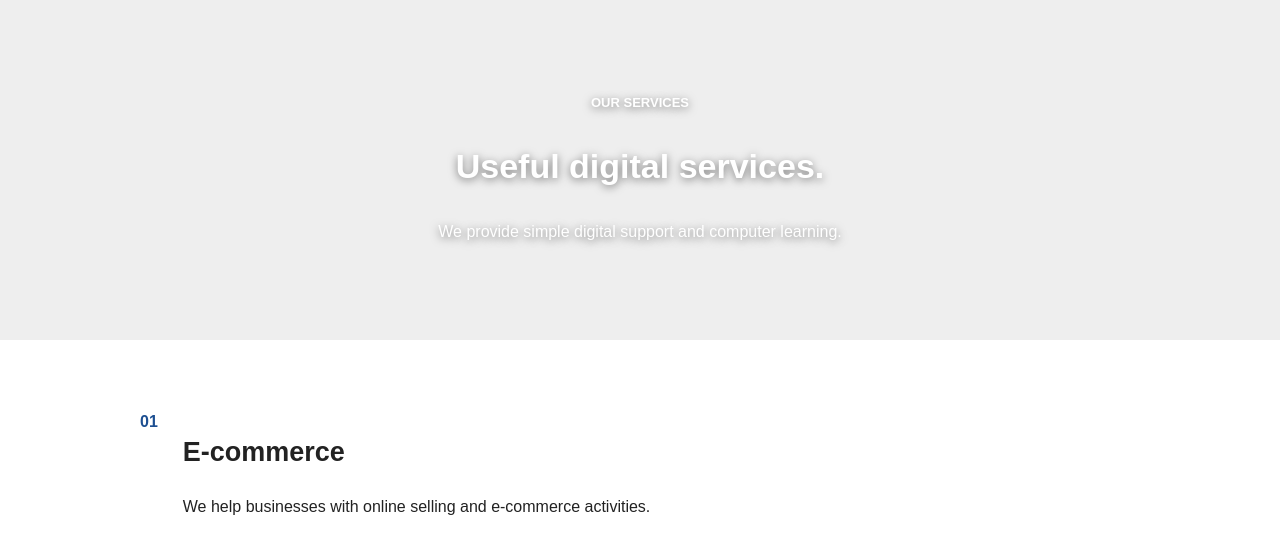
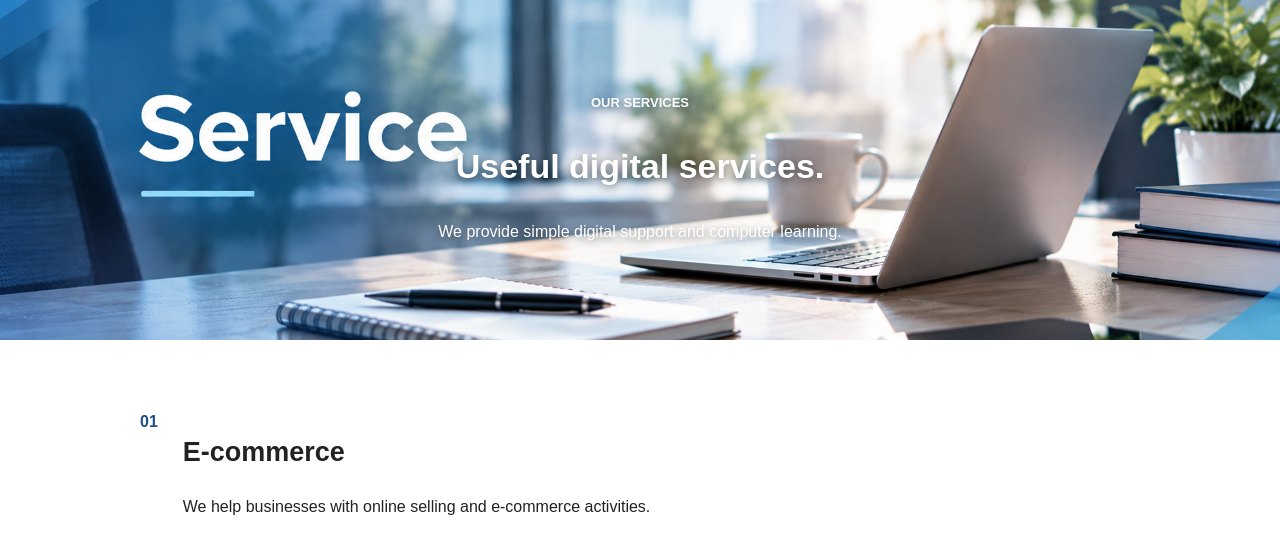
Before and after one commit to honlin0807/webitgen008, a PHP site: page /services.html in a window 1280 px wide. Shown: the part 52-591 px from the top of the page. Run offline with PHP 8.4, Linux system fonts and the light colour scheme; some libraries are stand-ins or nearby versions.

Commit message:
Update website content

```diff
--- a/about.html
+++ b/about.html
@@ -1,11 +1,13 @@
 <!DOCTYPE html>
 <html lang="en">
+
 <head>
     <meta charset="UTF-8">
     <meta name="viewport" content="width=device-width, initial-scale=1.0">
     <title>About Us | NEIVCE Trading PLT</title>
     <link rel="stylesheet" href="styles/styles.css">
 </head>
+
 <body>
     <header class="site-header">
         <div class="nav-wrap">
@@ -29,7 +31,8 @@
         <section class="section two-col">
             <div>
                 <h2>Our background</h2>
-                <p data-content="about">NEIVCE Trading PLT is based in Kajang, Selangor. We provide practical digital services and training for customers.</p>
+                <p data-content="about">NEIVCE Trading PLT is based in Kajang, Selangor. We provide practical digital
+                    services and training for customers.</p>
                 <h3>Business nature</h3>
                 <p>NEIVCE Trading PLT operates in e-commerce, computer programming services and computer training.</p>
             </div>
@@ -61,4 +64,5 @@
     <script src="js/supabase-config.js"></script>
     <script src="js/main.js"></script>
 </body>
+
 </html>
--- a/services.html
+++ b/services.html
@@ -1,11 +1,13 @@
 <!DOCTYPE html>
 <html lang="en">
+
 <head>
     <meta charset="UTF-8">
     <meta name="viewport" content="width=device-width, initial-scale=1.0">
     <title>Services | NEIVCE Trading PLT</title>
     <link rel="stylesheet" href="styles/styles.css">
 </head>
+
 <body>
     <header class="site-header">
         <div class="nav-wrap">
@@ -20,7 +22,7 @@
     </header>
 
     <main>
-        <section class="page-banner">
+        <section class="page-banner services-banner">
             <p class="eyebrow">OUR SERVICES</p>
             <h1>Useful digital services.</h1>
             <p>We provide simple digital support and computer learning.</p>
@@ -38,7 +40,8 @@
                 <span>02</span>
                 <div>
                     <h2>Computer programming services</h2>
-                    <p data-content="programming">We create simple websites and computer programs for business needs.</p>
+                    <p data-content="programming">We create simple websites and computer programs for business needs.
+                    </p>
                 </div>
             </article>
             <article>
@@ -65,4 +68,5 @@
     <script src="js/supabase-config.js"></script>
     <script src="js/main.js"></script>
 </body>
+
 </html>
--- a/styles/styles.css
+++ b/styles/styles.css
@@ -153,7 +153,12 @@ input[type="submit"] {
 }
 
 .contact-banner {
-    background: url('../images/Contactus.png') no-repeat center center;
+    background: url('../images/contactus.png') no-repeat center center;
+    background-size: cover;
+}
+
+.services-banner {
+    background: url('../images/Service.png') no-repeat center center;
     background-size: cover;
 }
 
@@ -161,7 +166,7 @@ input[type="submit"] {
 .page-banner h1,
 .page-banner p {
     position: relative;
-    z-index: 1;
+    z-index: 5;
     color: white;
     text-shadow: 0 2px 8px rgba(0, 0, 0, 0.5);
 }
```
Also changed, not shown: images/Contactus.png, images/Service.png (added), images/services.png (deleted).
